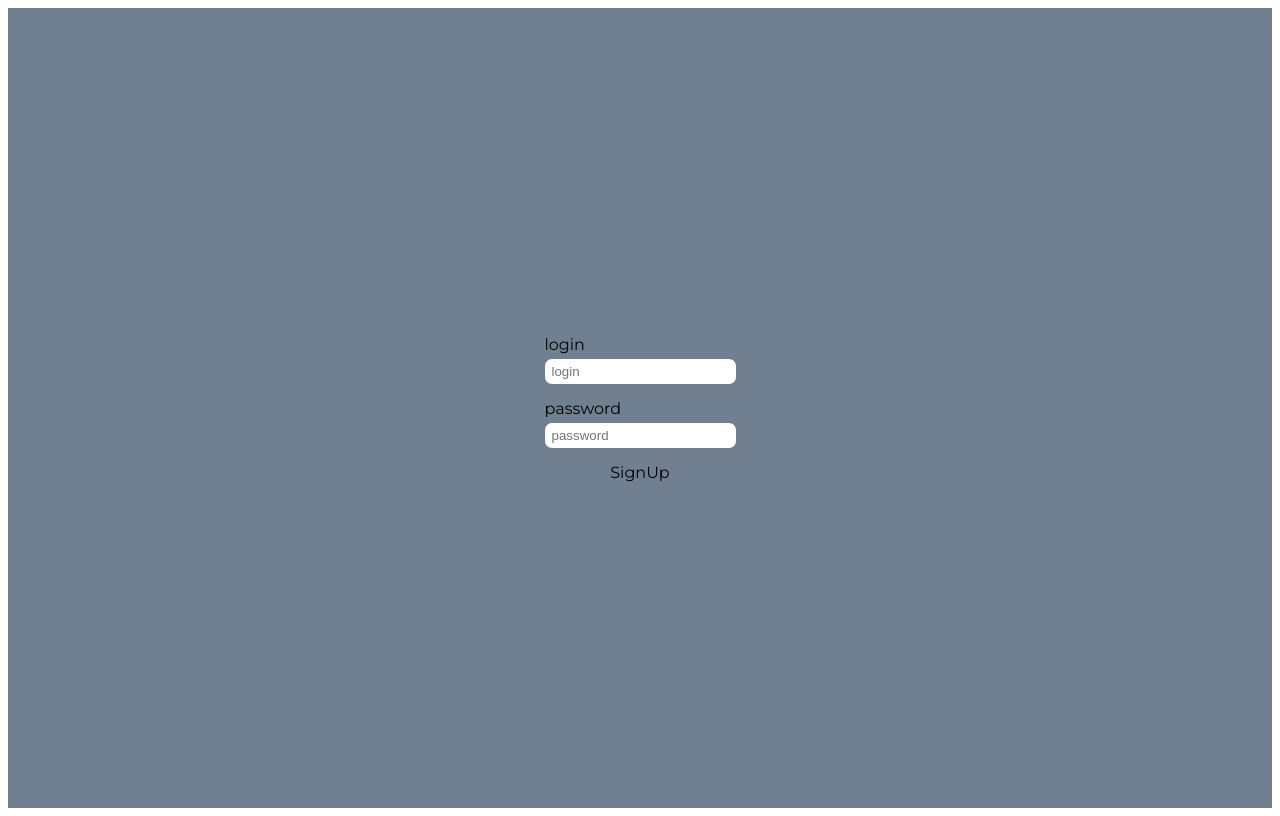
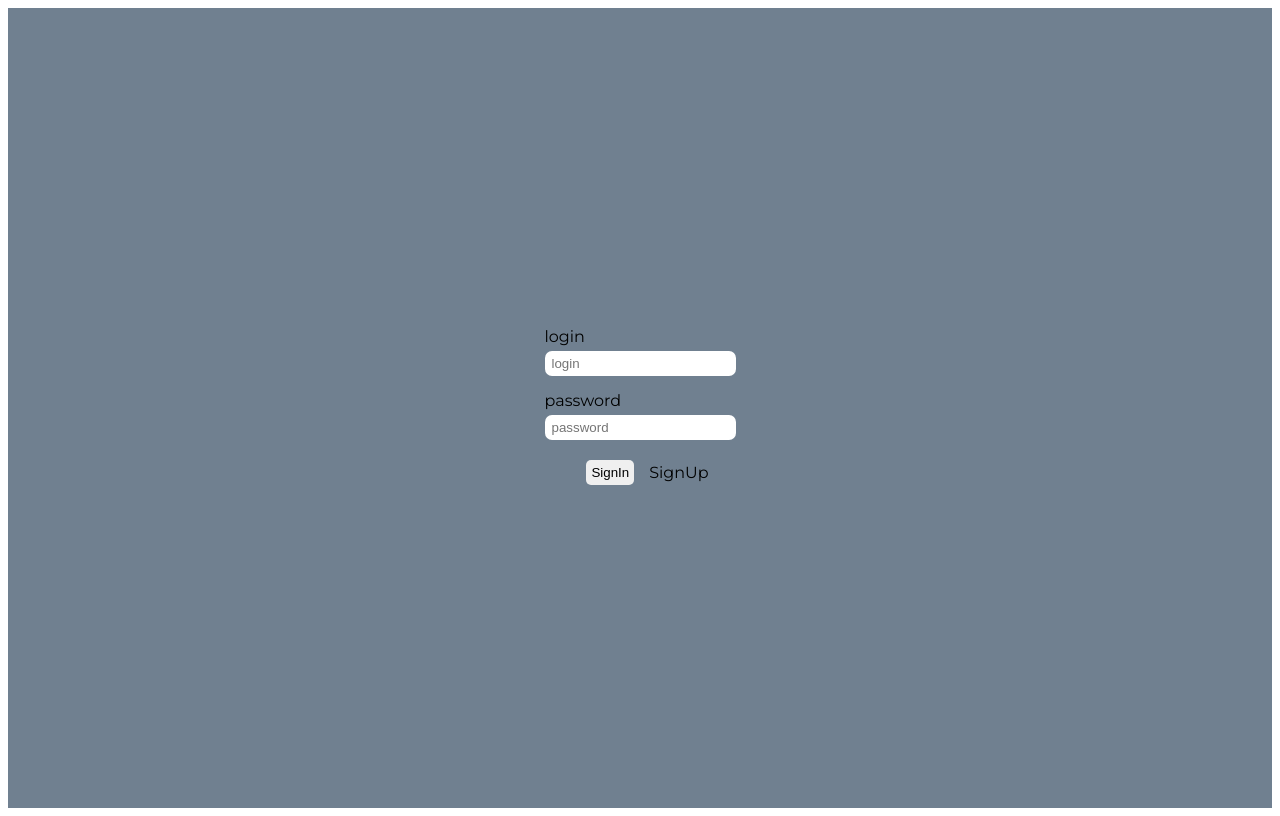
Before and after one commit to Maker0N/tsj-real-project, a React app: page / in a window 1280 px wide. Built offline with nearby package versions, Linux system fonts and the light colour scheme.

Commit message:
signin, signup, dutton, localStorage auth

```diff
--- /dev/null
+++ b/src/components/Button/Button.jsx
@@ -0,0 +1,17 @@
+/* eslint-disable react/prop-types */
+import React from 'react'
+
+const Button = ({ clickButton, nameButton }) => (
+  <button
+    className="button"
+    type="button"
+    onClick={(e) => {
+      e.preventDefault()
+      clickButton()
+    }}
+  >
+    {nameButton}
+  </button>
+)
+
+export default Button
--- a/src/components/Login/Login.jsx
+++ b/src/components/Login/Login.jsx
@@ -1,23 +1,83 @@
-import React from 'react'
+import React, { useState } from 'react'
+import Button from '../Button/Button'
+import SignUp from '../SignUp/SignUp'
 
-const Login = () => (
+const Login = () => {
+  const [logPass, setLogPass] = useState({
+    login: '',
+    password: '',
+  })
+
+  const [hiddenConfirm, setHiddenConfirm] = useState('form-confirm-password-hidden')
+
+  const clearInput = () => {
+    setLogPass({
+      login: '',
+      password: '',
+    })
+  }
+
+  const clickButton = () => {
+    const authList = JSON.parse(localStorage.getItem('authList'))
+    const user = authList.filter((it) => it.login === logPass.login)
+    if (user[0].password === logPass.password) {
+      localStorage.setItem('currentUser', JSON.stringify(logPass))
+      console.log('You are authorized!')
+    }
+    clearInput()
+  }
+
+  return (
     <main>
       <form className="form-login">
         <div className="login-input">
           <div>
             login
           </div>
-        <input type="text" placeholder="login" />
+          <input
+            type="text"
+            placeholder="login"
+            value={logPass.login}
+            onChange={(e) => {
+              setLogPass({ ...logPass, login: e.target.value })
+            }}
+          />
         </div>
         <div className="login-input">
           <div>
             password
           </div>
-        <input type="password" placeholder="password" />
+          <input
+            type="password"
+            placeholder="password"
+            value={logPass.password}
+            onChange={(e) => {
+              setLogPass({ ...logPass, password: e.target.value })
+            }}
+          />
         </div>
       </form>
-    <div className="signup">SignUp</div>
+      <div className="sign-wrapper">
+        <Button clickButton={clickButton} nameButton="SignIn" />
+        <div
+          role="button"
+          tabIndex={0}
+          onClick={(e) => {
+            e.preventDefault()
+            setHiddenConfirm('form-confirm-password')
+          }}
+          onKeyPress={(e) => {
+            if (e.key === 'Enter') {
+              console.log(logPass)
+            }
+          }}
+        >
+          SignUp
+        </div>
+      </div>
+      <SignUp hiddenConfirm={hiddenConfirm} logPass={logPass} />
     </main>
   )
+}
 
 export default Login
--- /dev/null
+++ b/src/components/SignUp/SignUp.jsx
@@ -0,0 +1,41 @@
+/* eslint-disable react/prop-types */
+import React, { useState } from 'react'
+import Button from '../Button/Button'
+
+const SignUp = ({ hiddenConfirm, logPass }) => {
+  const [confirmPass, setConfirmPass] = useState('')
+
+  function clickButton() {
+    if (confirmPass === logPass.password && confirmPass !== '' && logPass.password !== '' && logPass.login !== '') {
+      console.log('You are registered!')
+      let authList = JSON.parse(localStorage.getItem('authList'))
+      if (!authList) {
+        localStorage.setItem('authList', JSON.stringify([logPass]))
+      } else {
+        authList = [...authList, logPass]
+        localStorage.setItem('authList', JSON.stringify(authList))
+      }
+    } else {
+      console.log('Passwords are different!')
+    }
+  }
+  return (
+    <div className={hiddenConfirm}>
+      <form>
+        <div>confirm password</div>
+        <input
+          type="password"
+          placeholder="confirm password"
+          onChange={(e) => {
+            setConfirmPass(e.target.value)
+          }}
+        />
+      </form>
+      <div className="registration-button">
+        <Button clickButton={clickButton} nameButton="Registation" />
+      </div>
+    </div>
+  )
+}
+
+export default SignUp
--- a/src/styles/main.css
+++ b/src/styles/main.css
@@ -2,6 +2,7 @@
 
 #root {
   font-family: 'Montserrat', sans-serif;
+  font-size: 16px;
   display: flex;
   justify-content: center;
   align-items: center;
@@ -21,7 +22,25 @@ input {
   margin-bottom: 10px;
 }
 
-.signup {
+.sign-wrapper {
+  display: flex;
+  justify-content: center;
+  align-items: center;
+}
+
+.button {
+  border: none;
+  border-radius: 5px;
+  padding: 5px;
+  margin: 5px 15px;
+}
+
+.form-confirm-password-hidden {
+  margin-top: 20px;
+  display: none;
+}
+
+.registration-button {
   display: flex;
   justify-content: center;
 }
```
Lines whose indentation alone changed are shown as unchanged.
